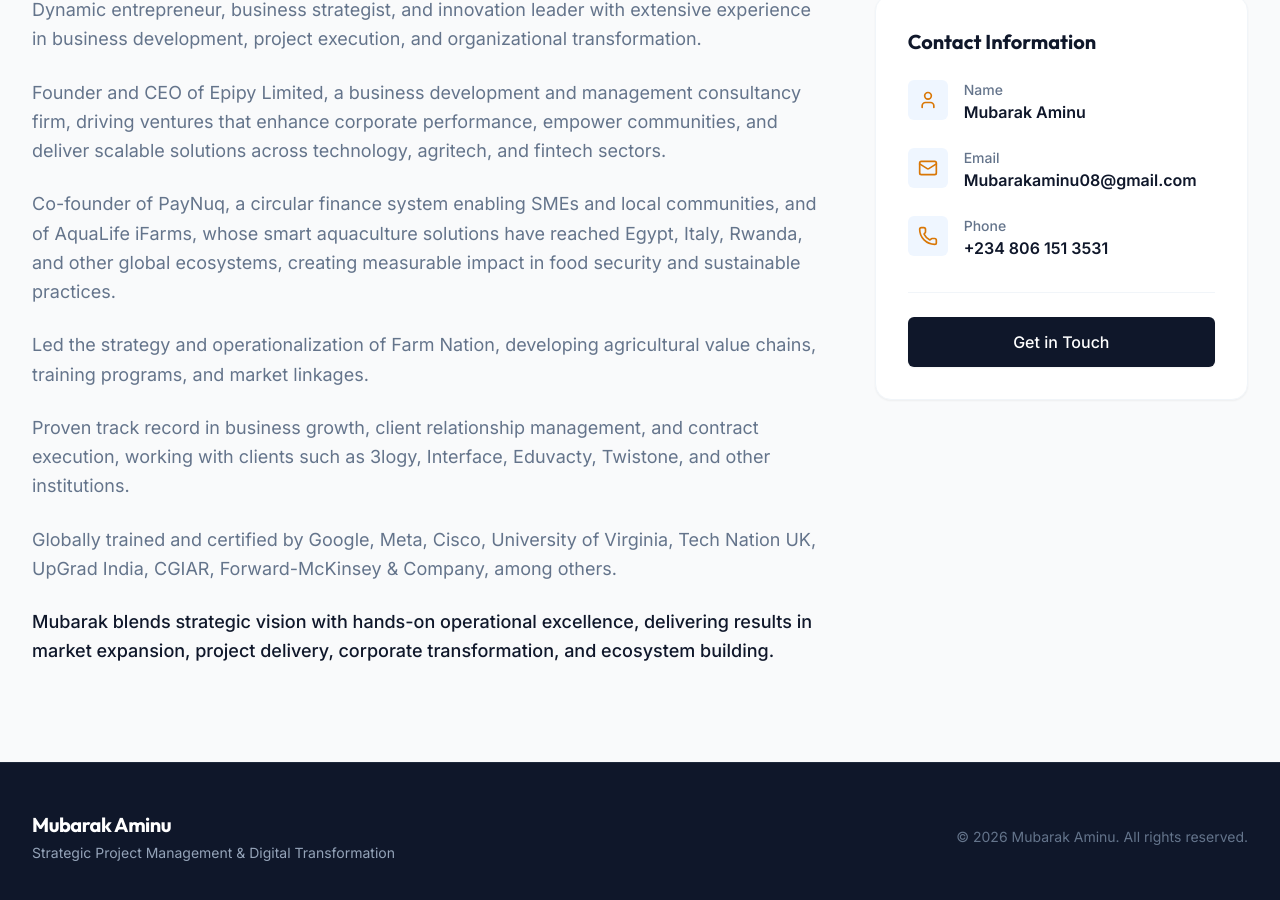
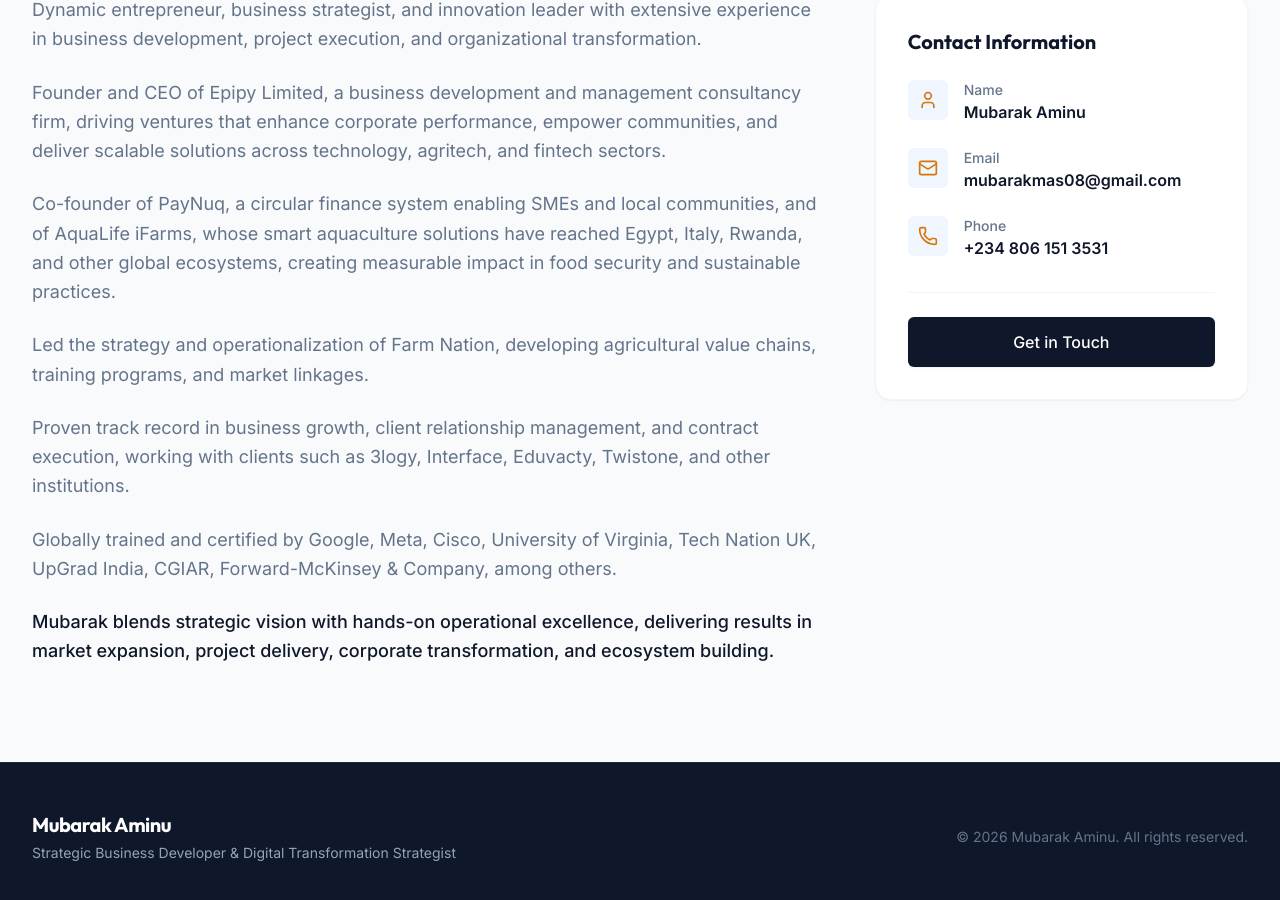
Before and after one commit to Abdul100-han/mubarakaminu.com, a React (Vite) app: page /#/about in a window 1280 px wide. Shown: the part 502-1402 px from the top of the page. Built offline with nearby package versions, Linux system fonts and the light colour scheme.

Commit message:
made minor updates

```diff
--- a/src/components/Footer.jsx
+++ b/src/components/Footer.jsx
@@ -8,7 +8,7 @@
                     <div className="mb-4 md:mb-0">
                         <span className="text-xl font-bold font-heading text-white tracking-tight">Mubarak Aminu</span>
                         <p className="text-slate-400 text-sm mt-1">
-                            Strategic Project Management & Digital Transformation
+                            Strategic Business Developer & Digital Transformation Strategist
                         </p>
                     </div>
                     <p className="text-slate-500 text-sm">
--- a/src/pages/About.jsx
+++ b/src/pages/About.jsx
@@ -69,7 +69,7 @@
                                     <div className="ml-4">
                                         <p className="text-sm font-medium text-slate-500">Email</p>
                                         <a href="mailto:Mubarakaminu08@gmail.com" className="text-base font-semibold text-primary hover:text-accent transition-colors">
-                                            Mubarakaminu08@gmail.com
+                                            mubarakmas08@gmail.com
                                         </a>
                                     </div>
                                 </div>
--- a/src/pages/Home.jsx
+++ b/src/pages/Home.jsx
@@ -55,7 +55,7 @@
                             <div>
                                 <h2 className="text-accent font-medium tracking-wider uppercase text-sm md:text-base mb-2"></h2>
                                 <h1 className="text-4xl md:text-5xl lg:text-7xl font-bold font-heading leading-tight text-slate-300">
-                                    Strategic Project <br className="hidden lg:block" /> Manager & <br />
+                                    Strategic Business Developer, <br className="hidden lg:block" />Project Manager & <br />
                                     <span className="text-slate-300">Digital Transformation Strategist</span>
                                 </h1>
                             </div>
```
